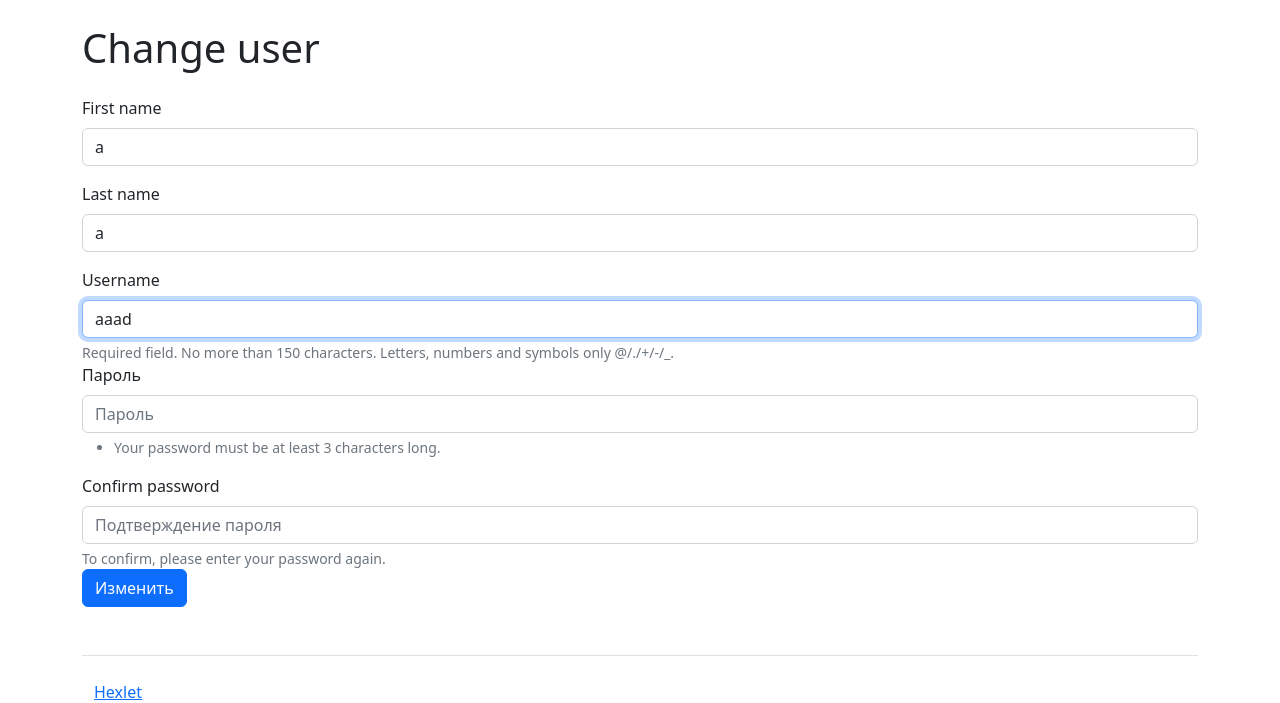
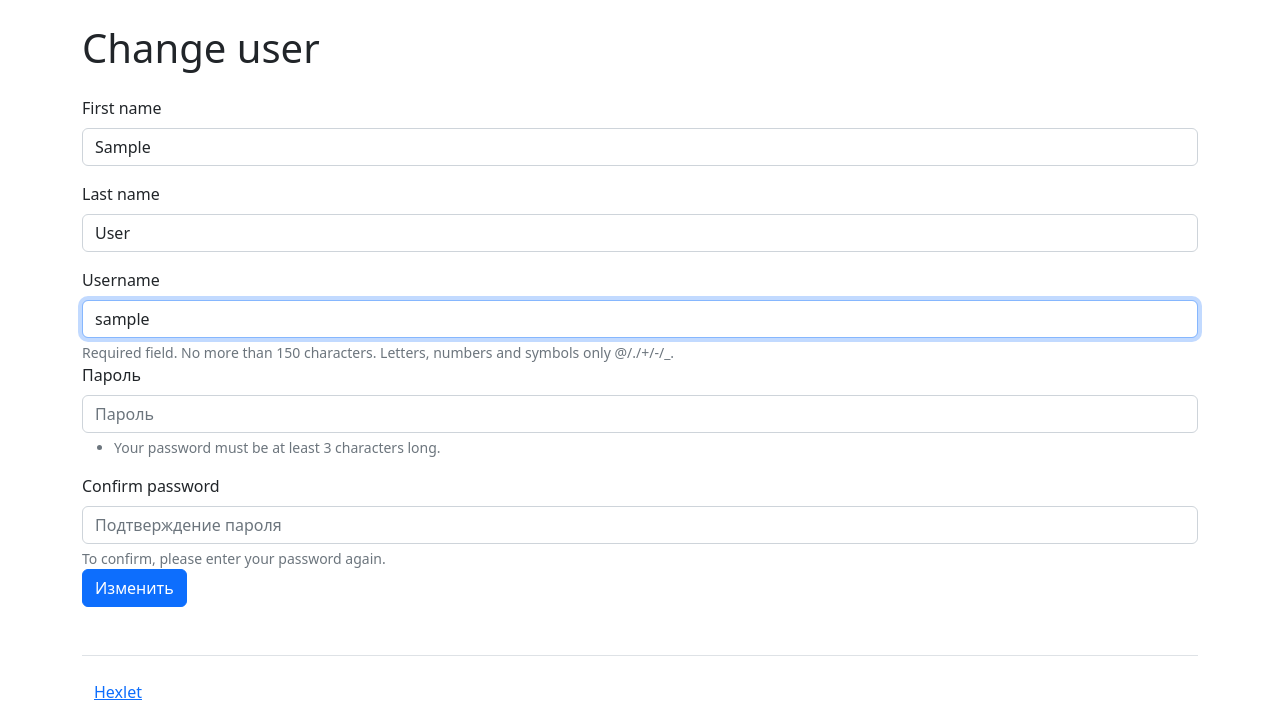
Before and after one commit to alenavino/python-project-52, a Django app: page /users/1/update/ in a window 1280 px wide. Shown: the part 74-777 px from the top of the page. Run offline with Django 5.2, Linux system fonts and the light colour scheme; the visitor is signed in with stand-in values (Sample User, id 1); data comes from the database, SQL or seed files in the repository; some libraries are stand-ins or nearby versions.

Commit message:
fix update.html

```diff
--- a/task_manager/templates/users/update.html
+++ b/task_manager/templates/users/update.html
@@ -10,7 +10,7 @@
 
 <form method="post">
     <input type="hidden" name="csrfmiddlewaretoken" value="HwHGJ1BDhvXwDfYDvTYw0dkk2W7FUhcASyDGRne7AeHxjd9ElzEpTuwN3MwxUSoj">
-    <div class="mb-3"><label class="form-label" for="id_first_name">{% trans 'First name' %}</label><input type="text" name="first_name" value="a" maxlength="150" class="form-control" placeholder="Имя" required id="id_first_name"></div><div class="mb-3"><label class="form-label" for="id_last_name">{% trans 'Last name' %}</label><input type="text" name="last_name" value="a" maxlength="150" class="form-control" placeholder="Фамилия" required id="id_last_name"></div><div class="mb-3"><label class="form-label" for="id_username">{% trans 'Username' %}</label><input type="text" name="username" value="aaad" maxlength="150" autofocus class="form-control" placeholder="Имя пользователя" required aria-describedby="id_username_helptext" id="id_username"><div class="form-text">{% trans 'Required field. No more than 150 characters. Letters, numbers and symbols only' %} @/./+/-/_.</div>
+    <div class="mb-3"><label class="form-label" for="id_first_name">{% trans 'First name' %}</label><input type="text" name="first_name" value="{{ user.first_name}}" maxlength="150" class="form-control" placeholder="Имя" required id="id_first_name"></div><div class="mb-3"><label class="form-label" for="id_last_name">{% trans 'Last name' %}</label><input type="text" name="last_name" value="{{ user.last_name }}" maxlength="150" class="form-control" placeholder="Фамилия" required id="id_last_name"></div><div class="mb-3"><label class="form-label" for="id_username">{% trans 'Username' %}</label><input type="text" name="username" value="{{ user.username }}" maxlength="150" autofocus class="form-control" placeholder="Имя пользователя" required aria-describedby="id_username_helptext" id="id_username"><div class="form-text">{% trans 'Required field. No more than 150 characters. Letters, numbers and symbols only' %} @/./+/-/_.</div>
     <div class="mb-3"><label class="form-label" for="id_password1">{% trans 'Password' %}</label><input type="password" name="password1" autocomplete="new-password" class="form-control" placeholder="Пароль" required aria-describedby="id_password1_helptext" id="id_password1"><div class="form-text"><ul><li>{% trans 'Your password must be at least 3 characters long.' %}</li></ul></div>
     <div class="mb-3"><label class="form-label" for="id_password2">{% trans 'Confirm password' %}</label><input type="password" name="password2" autocomplete="new-password" class="form-control" placeholder="Подтверждение пароля" required aria-describedby="id_password2_helptext" id="id_password2"><div class="form-text">{% trans 'To confirm, please enter your password again.' %}</div>
     {% csrf_token %}
```
